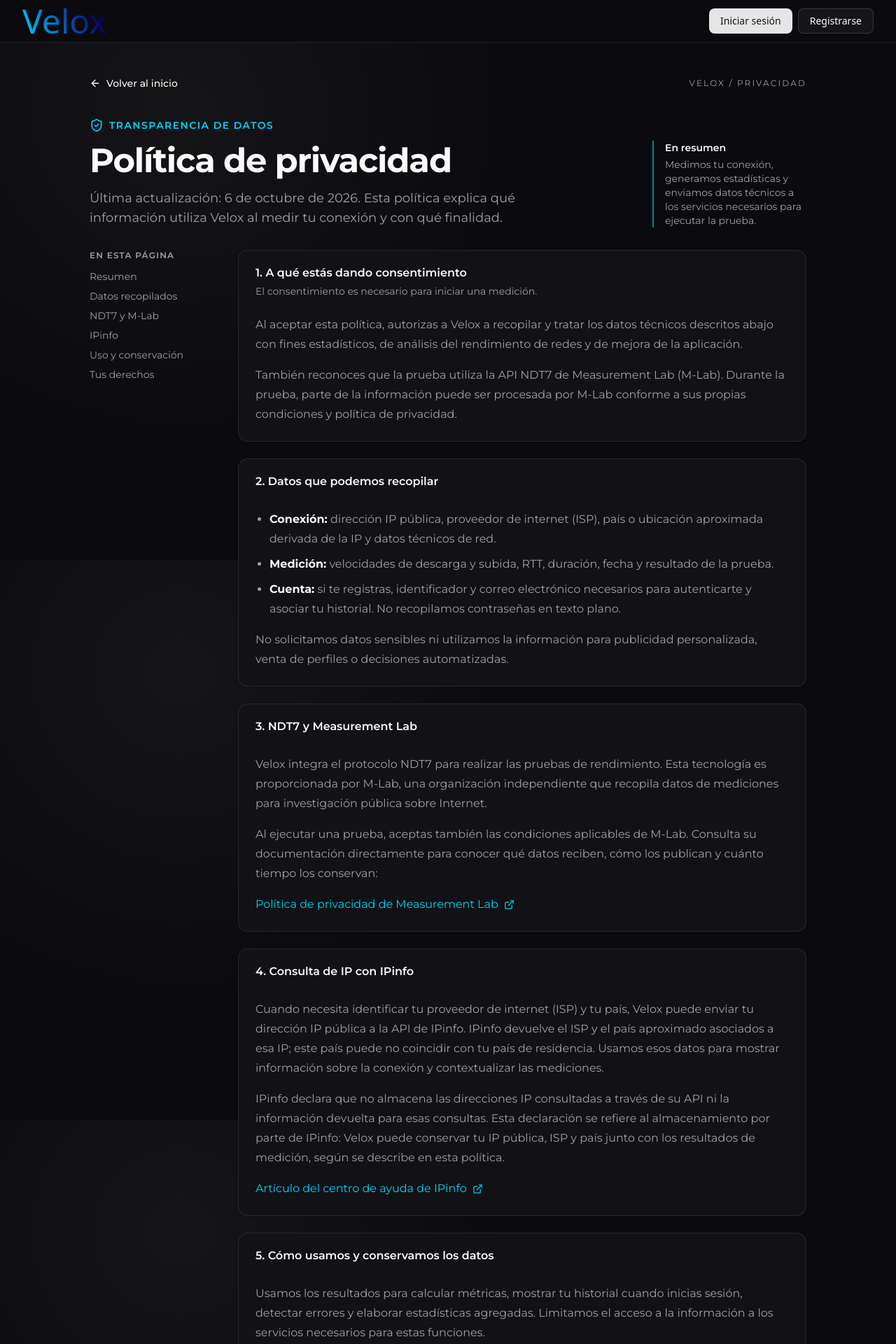
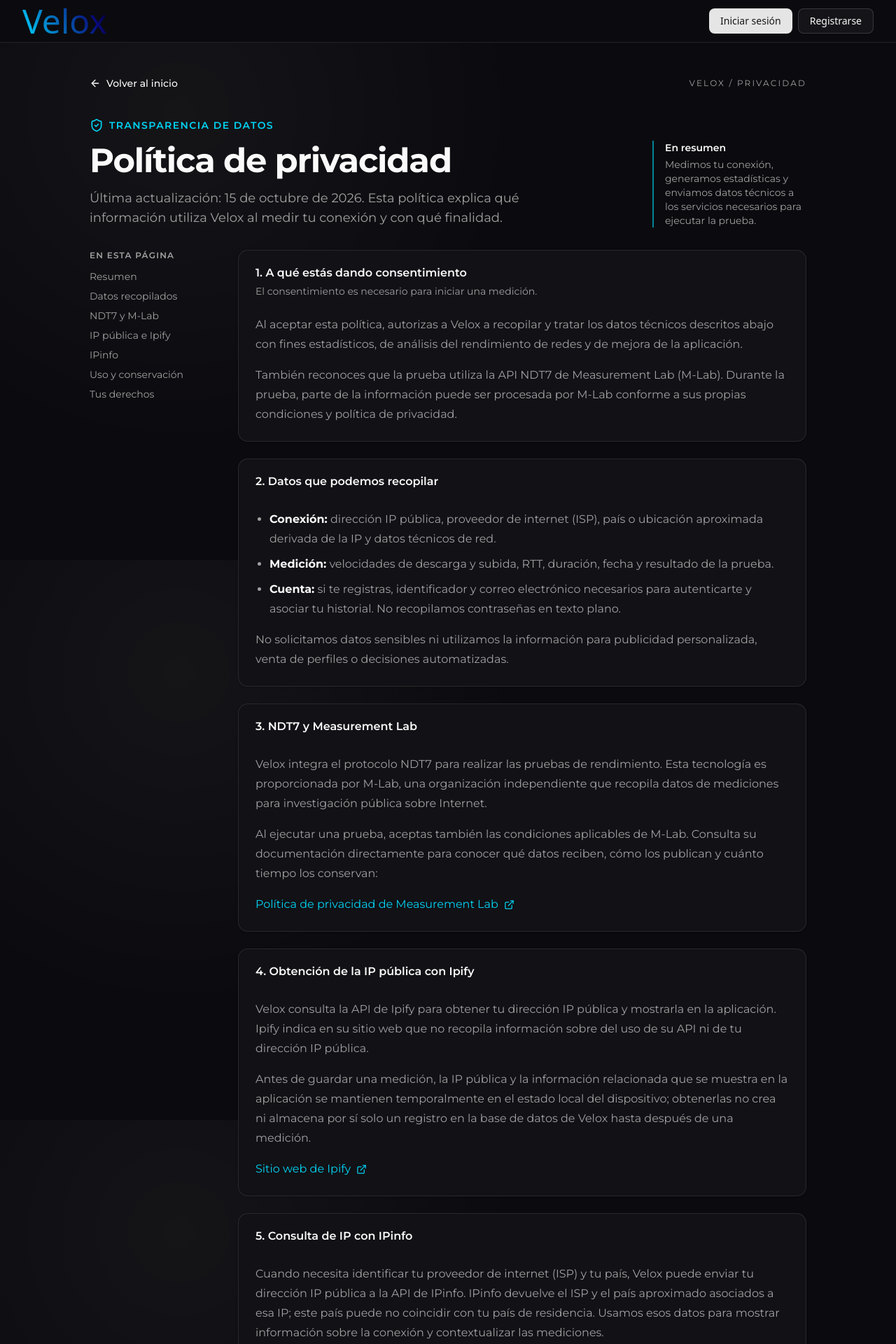
Before and after one commit to HaJoy/Velox, a React (Vite) app: page /privacy in a window 1280 px wide. Shown: the top 1920 px of the page at 70% size. Built offline with nearby package versions, Linux system fonts and the light colour scheme; no server answers; a web font is replaced by a local one; what axios-retry would draw is missing.

Commit message:
Se actualizo la politica de privacidad para hacer transparente el uso de Ipify.

```diff
--- a/src/pages/PrivacyPage.tsx
+++ b/src/pages/PrivacyPage.tsx
@@ -7,12 +7,13 @@
   { id: "resumen", label: "Resumen" },
   { id: "datos", label: "Datos recopilados" },
   { id: "ndt7", label: "NDT7 y M-Lab" },
+  { id: "ipify", label: "IP pública e Ipify" },
   { id: "ipinfo", label: "IPinfo" },
   { id: "uso", label: "Uso y conservación" },
   { id: "derechos", label: "Tus derechos" },
 ];
 
-export const CURRENT_POLICY_VERSION = "06-10-2026";
+export const CURRENT_POLICY_VERSION = "15-10-2026";
 
 export const PrivacyPage = () => {
 
@@ -35,7 +36,7 @@
             <span className="text-sm font-semibold uppercase tracking-widest">Transparencia de datos</span>
           </div>
           <h2 className="mb-4 text-3xl font-bold tracking-tight md:text-5xl">Política de privacidad</h2>
-          <p className="max-w-2xl text-base leading-7 text-muted-foreground md:text-lg">Última actualización: 6 de octubre de 2026. Esta política explica qué información utiliza Velox al medir tu conexión y con qué finalidad.</p>
+          <p className="max-w-2xl text-base leading-7 text-muted-foreground md:text-lg">Última actualización: 15 de octubre de 2026. Esta política explica qué información utiliza Velox al medir tu conexión y con qué finalidad.</p>
         </div>
         <div className="border-l-2 border-cyan-400/60 pl-4 text-sm text-muted-foreground">
           <p className="font-semibold text-foreground">En resumen</p>
@@ -86,8 +87,17 @@
             </CardContent>
           </Card>
 
+          <Card id="ipify" className="scroll-mt-24 border-white/10 bg-[#111116]">
+            <CardHeader><CardTitle>4. Obtención de la IP pública con Ipify</CardTitle></CardHeader>
+            <CardContent className="space-y-4 leading-7 text-muted-foreground">
+              <p>Velox consulta la API de Ipify para obtener tu dirección IP pública y mostrarla en la aplicación. Ipify indica en su sitio web que no recopila información sobre del uso de su API ni de tu dirección IP pública.</p>
+              <p>Antes de guardar una medición, la IP pública y la información relacionada que se muestra en la aplicación se mantienen temporalmente en el estado local del dispositivo; obtenerlas no crea ni almacena por sí solo un registro en la base de datos de Velox hasta después de una medición.</p>
+              <a className="inline-flex items-center gap-2 text-cyan-400 hover:underline" href="https://www.ipify.org/" target="_blank" rel="noreferrer">Sitio web de Ipify <ExternalLink aria-hidden="true" size={15} /></a>
+            </CardContent>
+          </Card>
+
           <Card id="ipinfo" className="scroll-mt-24 border-white/10 bg-[#111116]">
-            <CardHeader><CardTitle>4. Consulta de IP con IPinfo</CardTitle></CardHeader>
+            <CardHeader><CardTitle>5. Consulta de IP con IPinfo</CardTitle></CardHeader>
             <CardContent className="space-y-4 leading-7 text-muted-foreground">
               <p>Cuando necesita identificar tu proveedor de internet (ISP) y tu país, Velox puede enviar tu dirección IP pública a la API de IPinfo. IPinfo devuelve el ISP y el país aproximado asociados a esa IP; este país puede no coincidir con tu país de residencia. Usamos esos datos para mostrar información sobre la conexión y contextualizar las mediciones.</p>
               <p>IPinfo declara que no almacena las direcciones IP consultadas a través de su API ni la información devuelta para esas consultas. Esta declaración se refiere al almacenamiento por parte de IPinfo: Velox puede conservar tu IP pública, ISP y país junto con los resultados de medición, según se describe en esta política.</p>
@@ -96,7 +106,7 @@
           </Card>
 
           <Card id="uso" className="scroll-mt-24 border-white/10 bg-[#111116]">
-            <CardHeader><CardTitle>5. Cómo usamos y conservamos los datos</CardTitle></CardHeader>
+            <CardHeader><CardTitle>6. Cómo usamos y conservamos los datos</CardTitle></CardHeader>
             <CardContent className="space-y-4 leading-7 text-muted-foreground">
               <p>Usamos los resultados para calcular métricas, mostrar tu historial cuando inicias sesión, detectar errores y elaborar estadísticas agregadas. Limitamos el acceso a la información a los servicios necesarios para estas funciones.</p>
               <p>Conservamos los datos mientras sean necesarios para prestar el servicio o mientras mantengas tu cuenta. Puedes solicitar su eliminación; los datos que M-Lab haya recibido están sujetos a sus propios plazos y controles.</p>
@@ -105,7 +115,7 @@
           </Card>
 
           <Card id="derechos" className="scroll-mt-24 border-white/10 bg-[#111116]">
-            <CardHeader><CardTitle>6. Tus derechos y contacto</CardTitle></CardHeader>
+            <CardHeader><CardTitle>7. Tus derechos y contacto</CardTitle></CardHeader>
             <CardContent className="space-y-4 leading-7 text-muted-foreground">
               <p>Puedes solicitar acceso, corrección o eliminación de los datos asociados a tu cuenta, así como retirar tu consentimiento. Para hacerlo, contacta al responsable del proyecto a través del correo electrónico <a className="privacy-email" href="mailto:hcano@cuc.edu.co">hcano@cuc.edu.co</a>.</p>
               <p>Retirar el consentimiento no afecta al tratamiento realizado antes de ese momento, pero impedirá iniciar nuevas mediciones que requieran estos datos.</p>
```
